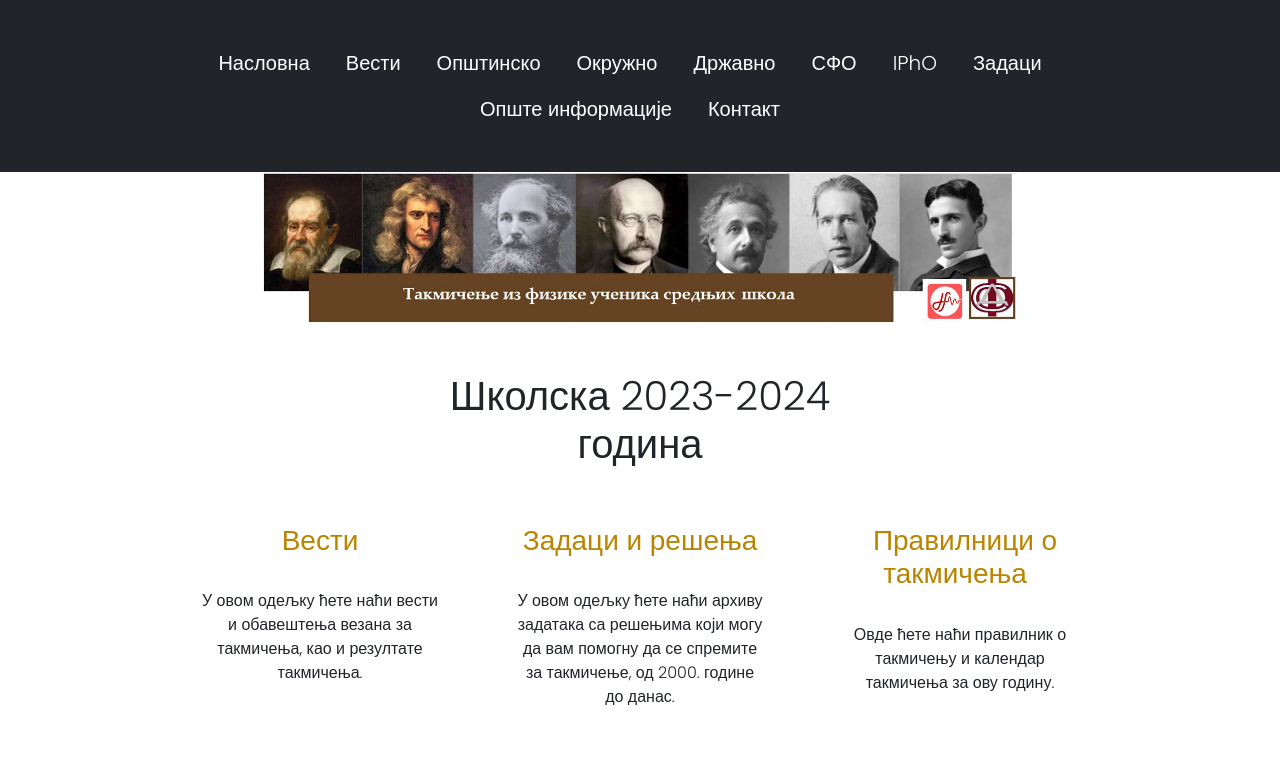
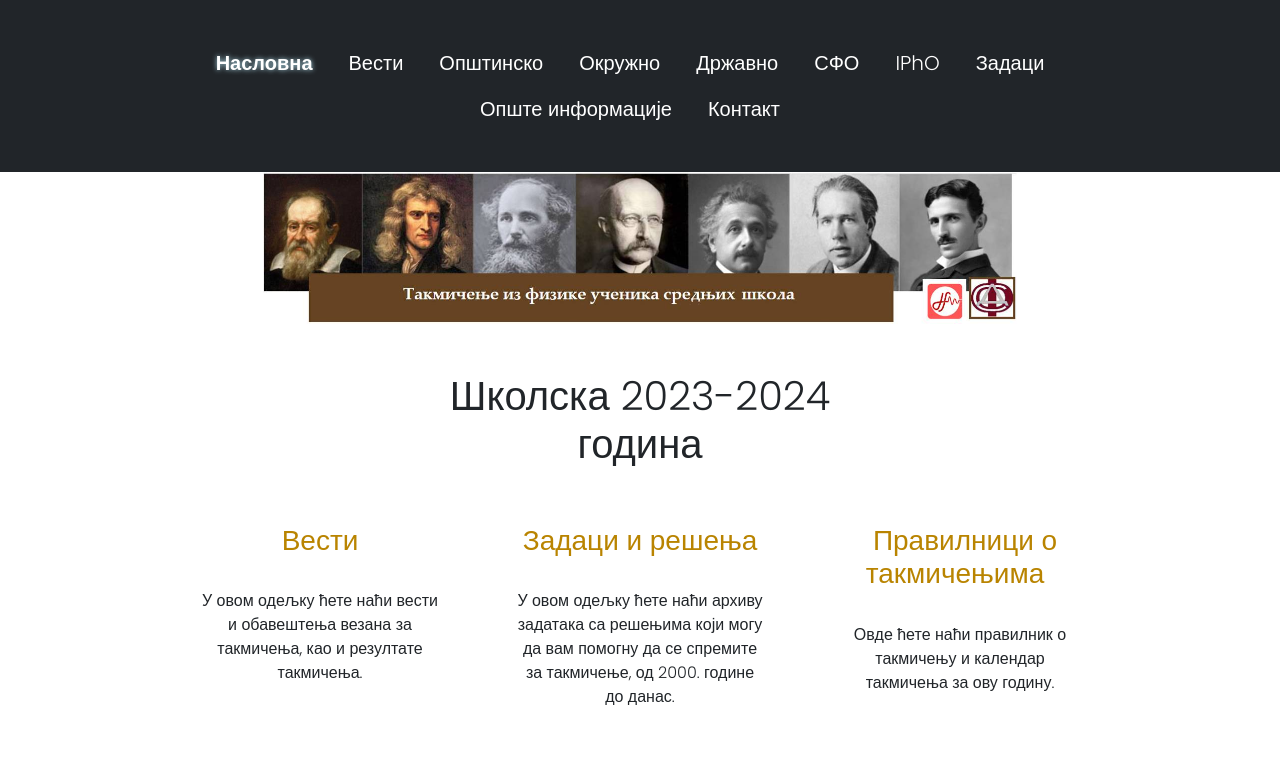
Before and after one commit to LazarevicV/takmicenja-fizika-srednja-skola, a Flask app: page / in a window 1280 px wide. Shown: the top 779 px of the page. Run offline with Flask 3, Linux system fonts and the light colour scheme.

Commit message:
manje izmene oko izgleda

```diff
--- a/static/js/main.js
+++ b/static/js/main.js
@@ -1,3 +1,19 @@
+document.addEventListener("DOMContentLoaded", function () {
+    console.log("DOM učitan.");
+
+    // Koristite url_for kako biste dobili URL trenutne stranice
+    var currentUrl = "{{ url_for('index') }}"; // Zamenite 'index' sa imenom vašeg view-a
+    console.log("Trenutni URL:", currentUrl);
+
+    var currentLink = document.getElementById(currentUrl + '-link');
+    console.log("Pronađeni link:", currentLink);
+
+    if (currentLink) {
+        currentLink.classList.add('active');
+        console.log("Active klasa dodata.");
+    }
+});
+
 let mybutton = document.getElementById("btn-back-to-top");
 
 window.onscroll = function () {
--- a/static/styles/style.css
+++ b/static/styles/style.css
@@ -209,6 +209,13 @@
   /* Podesite razmak između linkova prema potrebi */
 }
 
+.nav-link.active {
+  color: #fff;/* Postavite boju teksta prema potrebi */
+  font-weight: bold; /* Dodajte druge stilove prema potrebi */
+  text-shadow: 0 0 5px lightblue;
+}
+
+
 @media (max-width: 767px) {
   .no-wrap {
     display: flex;
--- a/templates/index.html
+++ b/templates/index.html
@@ -38,7 +38,7 @@
         <div class="col-sm-3 text-center">
             <h3><a
                     href="https://www.df.uns.ac.rs/takmicenjefizikasrednje/Documents/Opstinsko%2024/Pravilnik%20o%20takmicenjima%20iz%20fizike%20ucenika%20srednjih%20skola%20-%202023.pdf">Правилници
-                    о такмичења</a></h3>
+                    о такмичењима</a></h3>
             <p>Овде ћете наћи правилник о такмичењу и
                 календар такмичења за ову годину.</p>
         </div>
@@ -291,7 +291,7 @@
         <!-- Pravlinici o takmicenja -->
         <div class="row justify-content-md-center text-center" style="padding: 3rem 0 1rem 0;">
             <div class="col-sm-4">
-                <h1>Правилници о такмичења</h1>
+                <h1>Правилници о такмичењима</h1>
             </div>
         </div>
         <div class="row justify-content-md-center text-center" style="padding: 0rem 0 0rem 0;">
--- a/templates/layout.html
+++ b/templates/layout.html
@@ -23,34 +23,34 @@
             <div class="collapse navbar-collapse fix-width" id="navbarResponsive">
                 <ul class="navbar-nav mx-auto navbar-letters flex-wrap">
                     <li class="nav-item">
-                        <a class="nav-link" href="/">Насловна</a>
+                        <a class="nav-link {% if request.path == '/' %}active{% endif %}" href="{{ url_for('index') }}" id="home-link">Насловна</a>
                     </li>
                     <li class="nav-item">
-                        <a class="nav-link" href="/vesti">Вести</a>
+                        <a class="nav-link {% if request.path == '/vesti' %}active{% endif %}" href="{{ url_for('vesti') }}" id="vesti-link">Вести</a>
                     </li>
                     <li class="nav-item">
-                        <a class="nav-link" href="/opstinsko">Општинско</a>
+                        <a class="nav-link {% if request.path == '/opstinsko' %}active{% endif %}" href="{{ url_for('opstinsko') }}" id="opstinsko-link">Општинско</a>
                     </li>
                     <li class="nav-item">
-                        <a class="nav-link" href="/okruzno">Окружно</a>
+                        <a class="nav-link {% if request.path == '/okruzno' %}active{% endif %}" href="{{ url_for('okruzno') }}" id="okruzno-link">Окружно</a>
                     </li>
                     <li class="nav-item">
-                        <a class="nav-link" href="/drzavno">Државно</a>
+                        <a class="nav-link {% if request.path == '/drzavno' %}active{% endif %}" href="{{ url_for('drzavno') }}" id="drzavno-link">Државно</a>
                     </li>
                     <li class="nav-item">
-                        <a class="nav-link" href="/sfo">СФО</a>
+                        <a class="nav-link {% if request.path == '/sfo' %}active{% endif %}" href="{{ url_for('sfo') }}" id="sfo-link">СФО</a>
                     </li>
                     <li class="nav-item">
-                        <a class="nav-link" href="/ipho">IPhO</a>
+                        <a class="nav-link {% if request.path == '/ipho' %}active{% endif %}" href="{{ url_for('ipho') }}" id="ipho-link">IPhO</a>
                     </li>
                     <li class="nav-item">
-                        <a class="nav-link" href="/zadaci">Задаци</a>
+                        <a class="nav-link {% if request.path == '/zadaci' %}active{% endif %}" href="{{ url_for('zadaci') }}" id="zadaci-link">Задаци</a>
                     </li>
                     <li class="nav-item">
-                        <a class="nav-link" href="/opste_informacije">Опште информације</a>
+                        <a class="nav-link {% if request.path == '/opste_informacije' %}active{% endif %}" href="{{ url_for('opste_informacije') }}" id="opste_informacije-link">Опште информације</a>
                     </li>
                     <li class="nav-item">
-                        <a class="nav-link" href="/kontakt">Контакт</a>
+                        <a class="nav-link {% if request.path == '/kontakt' %}active{% endif %}" href="{{ url_for('kontakt') }}" id="kontakt-link">Контакт</a>
                     </li>
                 </ul>
             </div>
```
